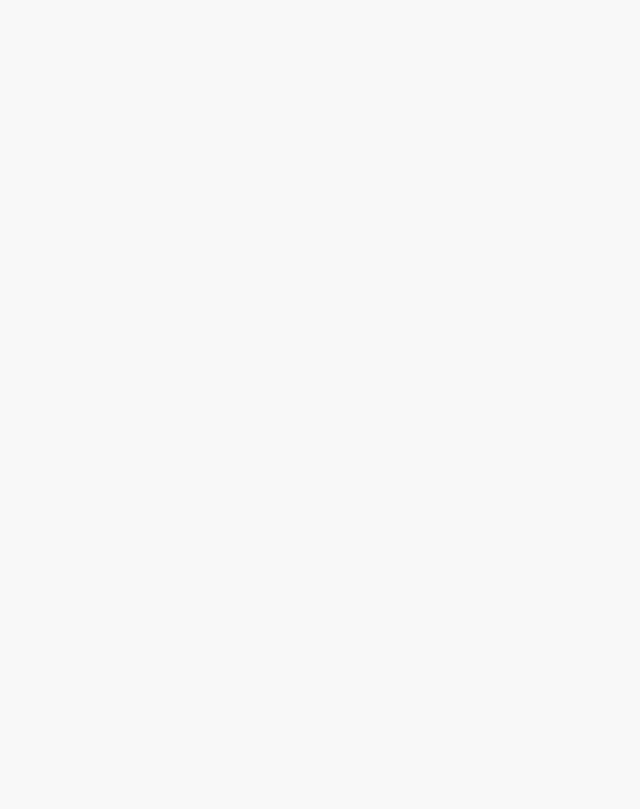
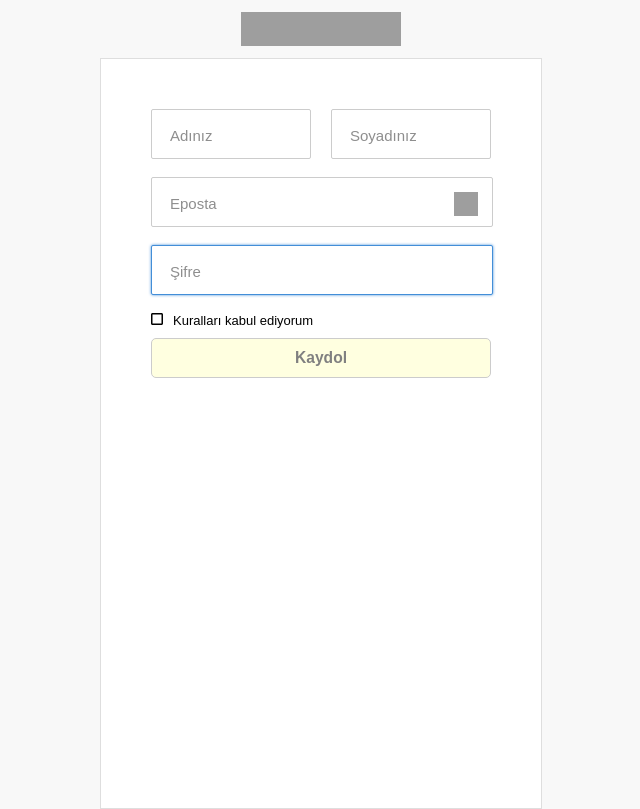
Before and after one commit to AlperKacar/draft-project, a React (Create React App) app: page /signup in a window 1280 px wide. Before the commit this address had no page. Shown: the whole page, without its empty margins (319-959 px from the left). Built offline with nearby package versions, Linux system fonts and the light colour scheme; grey boxes are pictures that could not be loaded.

Commit message:
Hatalari Düzelttim

```diff
--- a/src/components/Header.js
+++ b/src/components/Header.js
@@ -1,5 +1,5 @@
 import React from "react";
-import { Headercontainer } from "../singup/singupcss";
+import { Headercontainer } from "../signup/signupcss";
 
 
 const Header = () => {
--- a/src/routes/routes.js
+++ b/src/routes/routes.js
@@ -4,7 +4,7 @@ import AuthLayout from "../auth/AuthLayout"
 import Home from "../Pages/Home"
 import Profile from "../Pages/Profile"
 import PrivateRoute from "../components2/PrivateRoute"
-import SingUp from "../singup/SingUp"
+import SignUp from "../signup/SignUp"
 import Contact from "../Pages/Contact"
 
 
@@ -28,8 +28,8 @@ const routes = [
         element: <PrivateRoute><Profile/></PrivateRoute>
     },
     {
-        path: "/singup",
-        element: <SingUp/>
+        path: "/signup",
+        element: <SignUp/>
     },
     {
         path: "/contact",
--- a/src/signup/SignUp.js
+++ b/src/signup/SignUp.js
@@ -1,11 +1,11 @@
 import { useState } from "react"
 import Input from "../ComponentsSahibinden/Form/Input"
-import {Singdiv, Bodycontainer} from "./signupcss"
+import {Signdiv, Bodycontainer} from "./signupcss"
 import Checkbox from "../ComponentsSahibinden/Form/Checkbox"
 import Header from "../components/Header"
 
 
-function SingUp() {
+function SignUp() {
 
     const [name, setName] = useState('')
     const [surname, setSurname] = useState('')
@@ -15,10 +15,10 @@ function SingUp() {
 
     const enable = name && surname && eposta && password && checkbox
   return (
-        <Singdiv>
+        <Signdiv>
            <Header/>
         <Bodycontainer>
-            <div className='sing-up-form'>
+            <div className='sign-up-form'>
                 <form className='form-container'>
                     <div className='form-user-name'>
                         <div className='split-form'>
@@ -54,12 +54,12 @@ function SingUp() {
                     <div >
                     <Checkbox type="cheackbox" Cheackbox={setCheackbox} value={checkbox} onChange={e => setCheackbox(e.target.value)}  label="Kuralları kabul ediyorum"/>
                     </div>
-                    <button className="singupbutton" type="submit" disabled={!enable}><h3>Kaydol</h3></button>
+                    <button className="signupbutton" type="submit" disabled={!enable}><h3>Kaydol</h3></button>
                 </form>
             </div>
         </Bodycontainer>
-    </Singdiv>
+    </Signdiv>
   )
 }
 
-export default SingUp
+export default SignUp
--- a/src/signup/signupcss.js
+++ b/src/signup/signupcss.js
@@ -1,6 +1,6 @@
 import styled from "styled-components";
 
-export const Singdiv = styled.div`
+export const Signdiv = styled.div`
 display: grid;
     place-items: center;
 height: 100%;
@@ -31,7 +31,7 @@ border: 1px solid #dedede;
 padding: 50px;
 
 
-.sing-up-form{
+.sign-up-form{
     font-family: "Avenir Next",sans-serif;
 }
 .h1{
@@ -157,7 +157,7 @@ padding: 50px;
     position: absolute;
     top:17px;
 }
-.singupbutton{
+.signupbutton{
     width: 100%;
     height: 40px;
     border: 1px solid #ccc;
```
